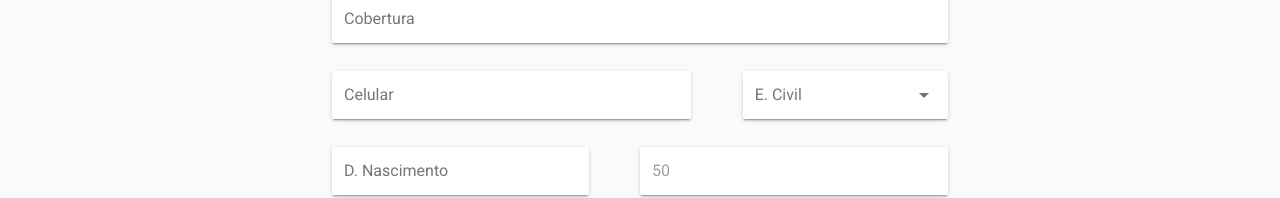
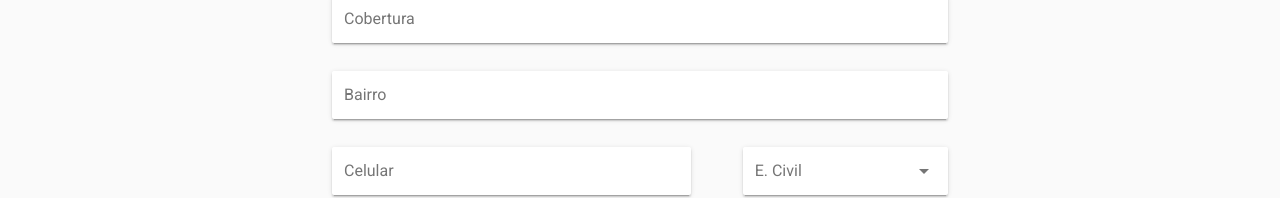
Before and after one commit to mouradsm/discipulos, a Vue app: page /cadastrar in a window 1280 px wide. Shown: the part 261-459 px from the top of the page. Built offline with nearby package versions, Linux system fonts and the light colour scheme; no server answers; sample sign-in values are in the browser's storage.

Commit message:
campo de bairro adicionado no formulário

```diff
--- a/src/components/Cadastrar.vue
+++ b/src/components/Cadastrar.vue
@@ -52,6 +52,17 @@
                 :rules="rules.cobertura"
                 type="text"
                 v-model="form.cobertura"
+                required></v-text-field>
+            </v-flex>
+            <v-flex xs12>
+              <v-text-field
+                solo
+                name="bairro"
+                label="Bairro"
+                id="bairro"
+                :rules="rules.bairro"
+                type="text"
+                v-model="form.bairro"
                 required></v-text-field>
             </v-flex>
             <v-flex xs7>
@@ -145,6 +156,7 @@ export default {
       nome: '',
       email: '',
       cobertura: '',
+      bairro: '',
       telefone: '',
       estadoCivilSelecionado: '',
       situacaoSelecionada: '',
@@ -158,6 +170,7 @@ export default {
         nome: [val => (val || '').length > 0 || 'Informe o nome do discípulo!'],
         idade: [val => val > 1 || 'Informe a idade do discipulo!'],
         cobertura: [(v) => !!v || 'Informe uma cobertura'],
+        bairro: [(v) => !!v || 'Informe o bairro'],
         nascimento: [(v) => !!v || 'Informe a Data de Nascimento!'],
         email: [
           (v) => !!v || 'Informe um email!',
@@ -188,6 +201,7 @@ export default {
         this.form.nome &&
         this.form.email &&
         this.form.telefone &&
+        this.form.bairro &&
         this.form.estadoCivilSelecionado &&
         this.form.situacaoSelecionada &&
         this.form.nascimento &&
--- a/src/store/index.js
+++ b/src/store/index.js
@@ -65,6 +65,7 @@ export const store = new Vuex.Store({
         nome: payload.nome,
         email: payload.email,
         cobertura: payload.cobertura,
+        bairro: payload.bairro,
         estado_civil: payload.estadoCivilSelecionado,
         telefone: payload.telefone,
         idade: payload.idade,
```
